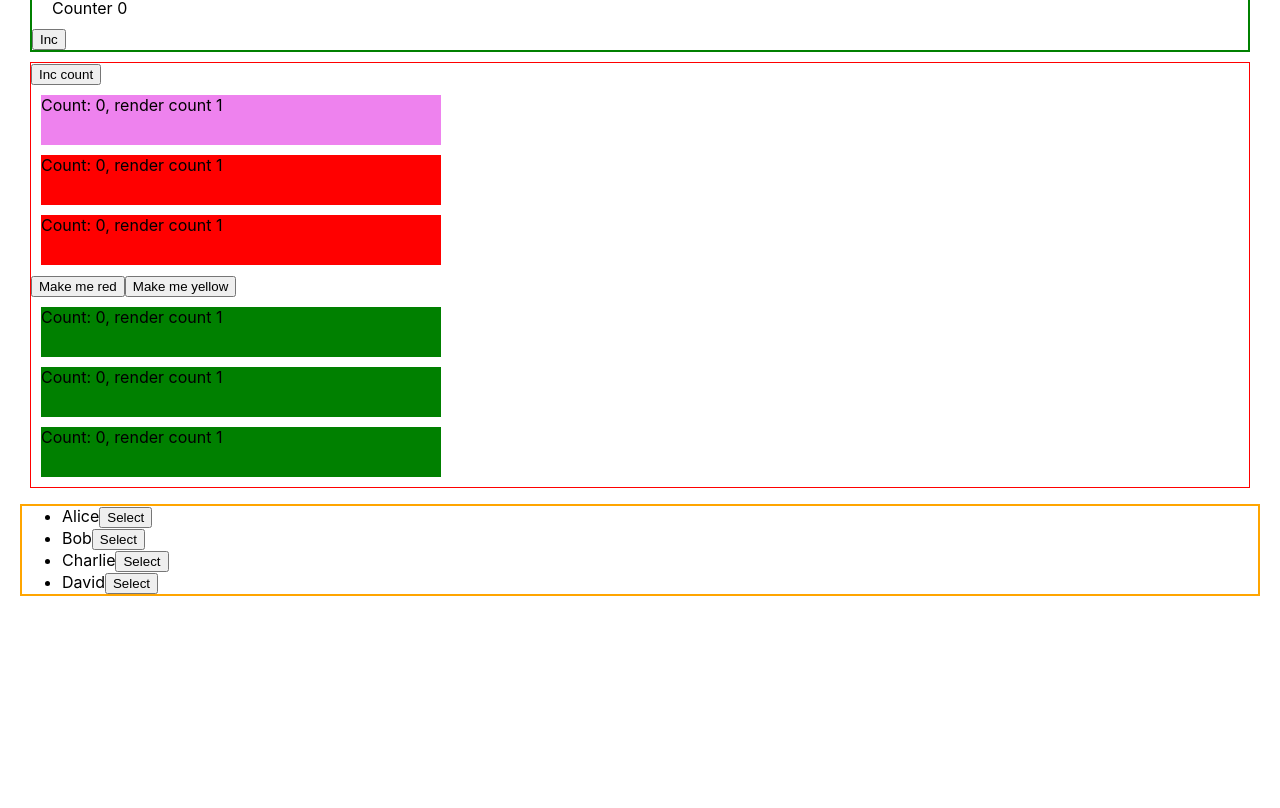
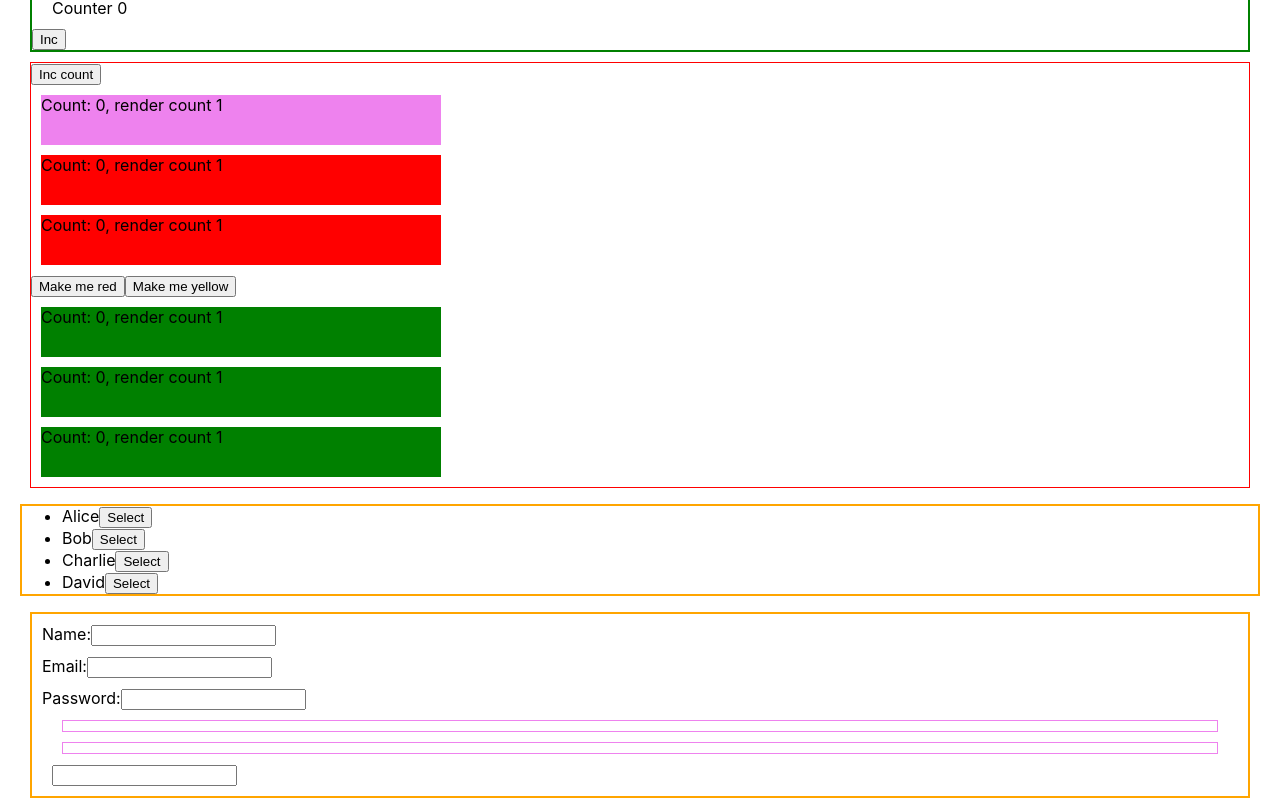
Before and after one commit to tscislo/react-playground, a React app: page / in a window 1280 px wide. Shown: the part 768-1576 px from the top of the page. Before the commit the page ends 1380 px from the top, so only its background shows below. Built offline with nearby package versions, Linux system fonts and the light colour scheme; no server answers.

Commit message:
data sharing with context

```diff
--- a/src/App.tsx
+++ b/src/App.tsx
@@ -1,6 +1,7 @@
 import React from 'react';
 import './App.css';
 import {ListContainerComponent} from "./basic-parent-child-communication/list-container.component";
+import {UserRegistrationComponent} from "./data-sharing-with-context/user-registration.component";
 import {EffectsHookStarWarsComponent} from "./effect-hook-star-wars-component/effects-hook-star-wars.component";
 import {ParentComponent} from "./lifted-local-state/parent.component";
 import {ParentColorComponent} from "./primitive-context/parent-context";
@@ -25,6 +26,7 @@ function App() {
             <ParentComponent/>
             <ParentColorComponent />
             <ListContainerComponent />
+            <UserRegistrationComponent />
         </div>
     );
 }
--- /dev/null
+++ b/src/data-sharing-with-context/change-name.component.tsx
@@ -0,0 +1,18 @@
+import {useCallback, useContext, useEffect, useState} from "react";
+import {UserContext} from "./user.context";
+
+export const ChangeNameComponent = () => {
+    const [name, setName] = useState('');
+    const userContext = useContext(UserContext);
+
+    useEffect(() => {
+        userContext.modifyUser({
+            ...userContext.user,
+            name,
+        })
+    }, [name])
+
+    return <div>
+        <input value={userContext.user.name} onChange={(e) => setName(e.target.value)}/>
+    </div>
+}
--- /dev/null
+++ b/src/data-sharing-with-context/email.component.tsx
@@ -0,0 +1,10 @@
+import {useContext} from "react";
+import {User, UserContext} from "./user.context";
+
+export const EmailComponent = () => {
+    const {user} = useContext<UserContext>(UserContext);
+
+    return <>
+        <div>{user.email}</div>
+    </>
+}
--- /dev/null
+++ b/src/data-sharing-with-context/user-context-provider.component.tsx
@@ -0,0 +1,30 @@
+import {PropsWithChildren, useCallback, useState} from "react";
+import {User, UserContext} from "./user.context";
+
+export const UserContextProviderComponent = (props: PropsWithChildren) => {
+    const [user, setUser] = useState<User>({
+        name: '',
+        password: '',
+        email: ''
+    });
+
+    const setUserProp = useCallback((propName: keyof User, propValue: string) => {
+        setUser((currUser) => {
+            return {
+                ...currUser,
+                [propName]: propValue
+            }
+        })
+    }, [setUser]);
+
+    return <>
+        <div>Name:<input value={user?.name} onChange={(e) => setUserProp('name', e.target.value)}/></div>
+        <div>Email:<input value={user?.email} onChange={(e) => setUserProp('email', e.target.value)}/></div>
+        <div>Password:<input value={user?.password} onChange={(e) => setUserProp('password', e.target.value)}/></div>
+        <div>
+            <UserContext.Provider value={{user, modifyUser: setUser}}>
+                {props.children}
+            </UserContext.Provider>
+        </div>
+    </>
+}
--- /dev/null
+++ b/src/data-sharing-with-context/user-password.component.tsx
@@ -0,0 +1,10 @@
+import {useContext} from "react";
+import {UserContext} from "./user.context";
+
+export const UserPasswordComponent = () => {
+    const {user} = useContext(UserContext) ?? {password : ''};
+
+    return <div>
+        {user.password.split('').map(() => '*')}
+    </div>
+}
--- /dev/null
+++ b/src/data-sharing-with-context/user-registration.component.tsx
@@ -0,0 +1,15 @@
+import {ChangeNameComponent} from "./change-name.component";
+import {EmailComponent} from "./email.component";
+import {UserContextProviderComponent} from "./user-context-provider.component";
+import {UserComponent} from "./user.component";
+
+export const UserRegistrationComponent = () => {
+    return <div style={{'border': '2px orange solid'}}>
+        <UserContextProviderComponent>
+            <UserComponent/>
+            <UserComponent/>
+            <EmailComponent/>
+            <ChangeNameComponent />
+        </UserContextProviderComponent>
+    </div>
+}
--- /dev/null
+++ b/src/data-sharing-with-context/user.component.tsx
@@ -0,0 +1,15 @@
+import {useContext} from "react";
+import {EmailComponent} from "./email.component";
+import {UserPasswordComponent} from "./user-password.component";
+import {UserContext} from "./user.context";
+
+export const UserComponent = () => {
+    const {user} = useContext(UserContext);
+    return <div>
+        {user && <div style={{'border': '1px violet solid'}}>
+            <div>{user.name}</div>
+            <EmailComponent />
+            <UserPasswordComponent />
+        </div>}
+    </div>
+}
--- /dev/null
+++ b/src/data-sharing-with-context/user.context.ts
@@ -0,0 +1,21 @@
+import {createContext} from "react";
+
+export interface User {
+    name: string;
+    email: string;
+    password: string;
+}
+
+export interface UserContext {
+    user: User;
+    modifyUser: (user: User) => void;
+}
+
+export const UserContext = createContext<UserContext>({
+    user: {
+        name: '',
+        password: '',
+        email: ''
+    },
+    modifyUser: () => {}
+});
```
